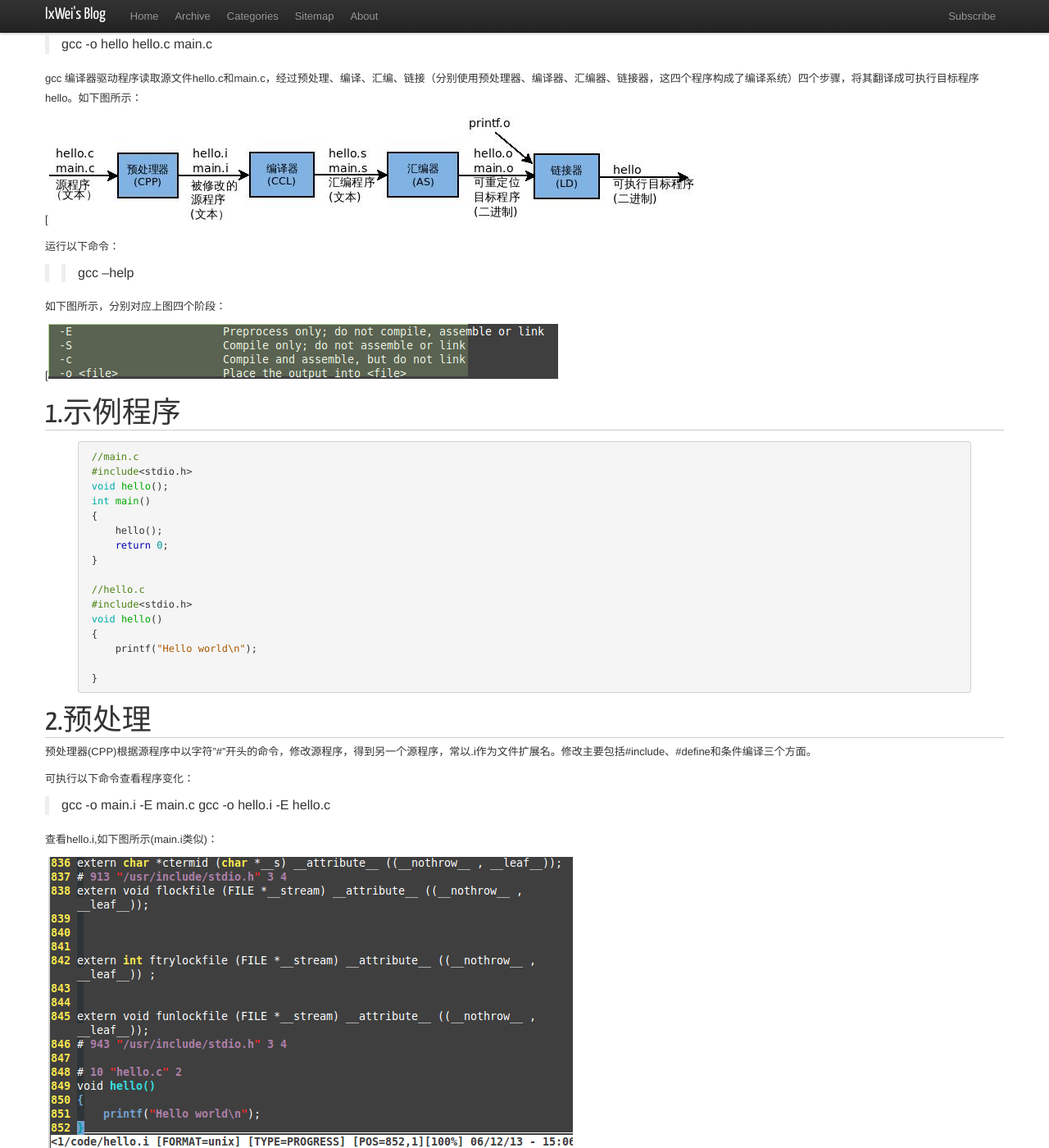
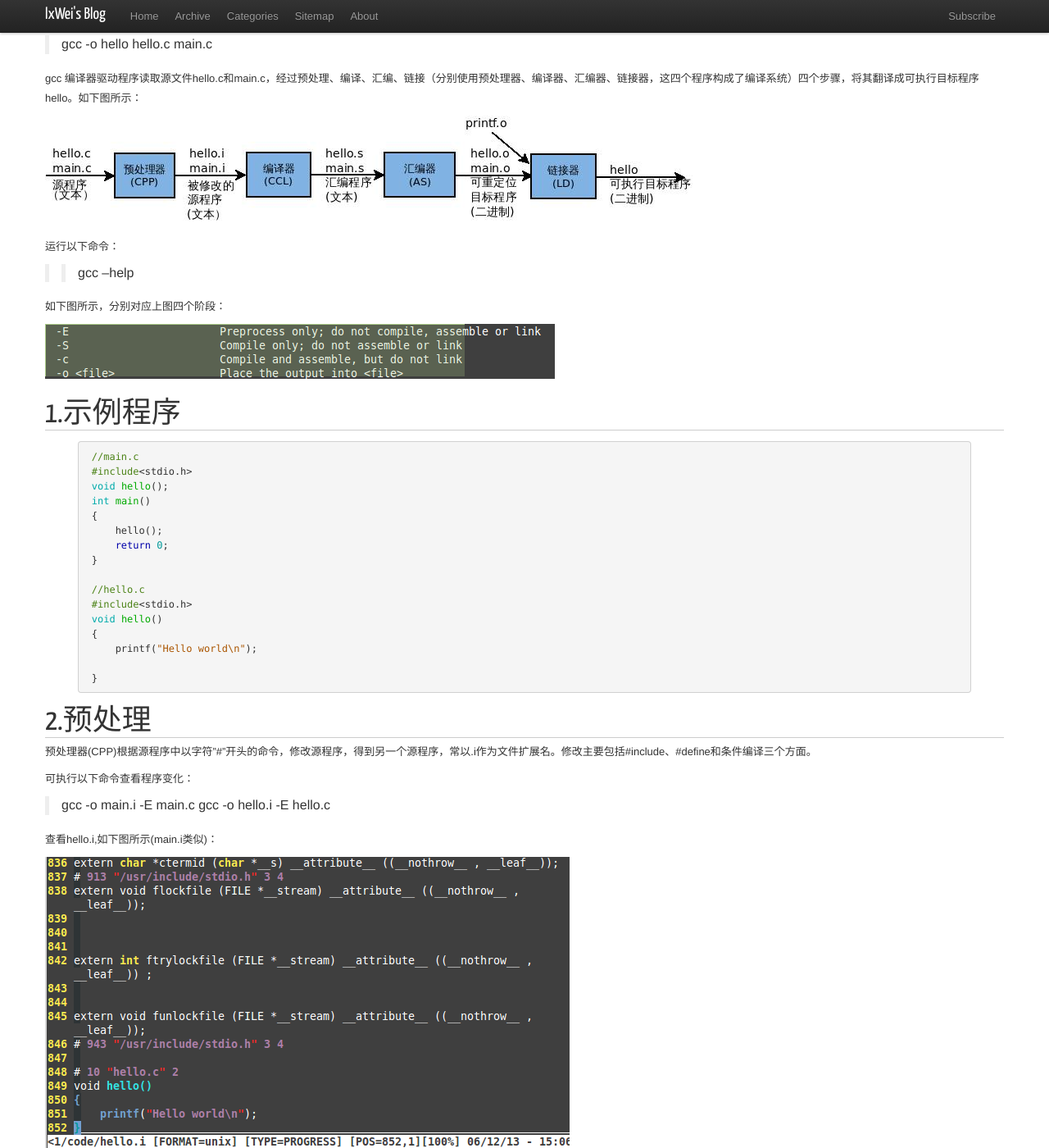
Before and after one commit to lxWei/lxwei.github.com, a Jekyll site: the page built from _posts/2013/2013-12-06-262.markdown, in a window 1280 px wide and 1400 px high, scrolled down 276 px. Shown: the whole window at 82% size. Built offline with Jekyll 4.4.1, drawn with Linux system fonts in a browser that asks for light colours; nearby versions of some CDN libraries; Markdown is read by kramdown in place of the engine named in the settings; comment, search, counter and statistics services are not loaded.

Commit message:
highlight

```diff
--- a/_posts/2013/2013-12-06-262.markdown
+++ b/_posts/2013/2013-12-06-262.markdown
@@ -19,7 +19,7 @@ categories:
 
 gcc 编译器驱动程序读取源文件hello.c和main.c，经过预处理、编译、汇编、链接（分别使用预处理器、编译器、汇编器、链接器，这四个程序构成了编译系统）四个步骤，将其翻译成可执行目标程序hello。如下图所示：
 
-[![编译流程](../../assets/img/2013/12/cc-process.jpeg)
+![编译流程](../../assets/img/2013/12/cc-process.jpeg)
 
 运行以下命令：
 >>    gcc –help
@@ -27,7 +27,7 @@ gcc 编译器驱动程序读取源文件hello.c和main.c，经过预处理、编
 
 如下图所示，分别对应上图四个阶段：
 
-[![gcc选项](../../assets/img/2013/12/gcc-option.png)
+![gcc选项](../../assets/img/2013/12/gcc-option.png)
 
 
 # 1.示例程序
@@ -70,7 +70,7 @@ gcc 编译器驱动程序读取源文件hello.c和main.c，经过预处理、编
 
 查看hello.i,如下图所示(main.i类似)：
 
-[![hello.i](../../assets/img/2013/12/hello.i.png)
+![hello.i](../../assets/img/2013/12/hello.i.png)
 
 从上图可以看出，预处理只是对源文件进行了扩展，得到的仍然是C语言源程序。
 
```
